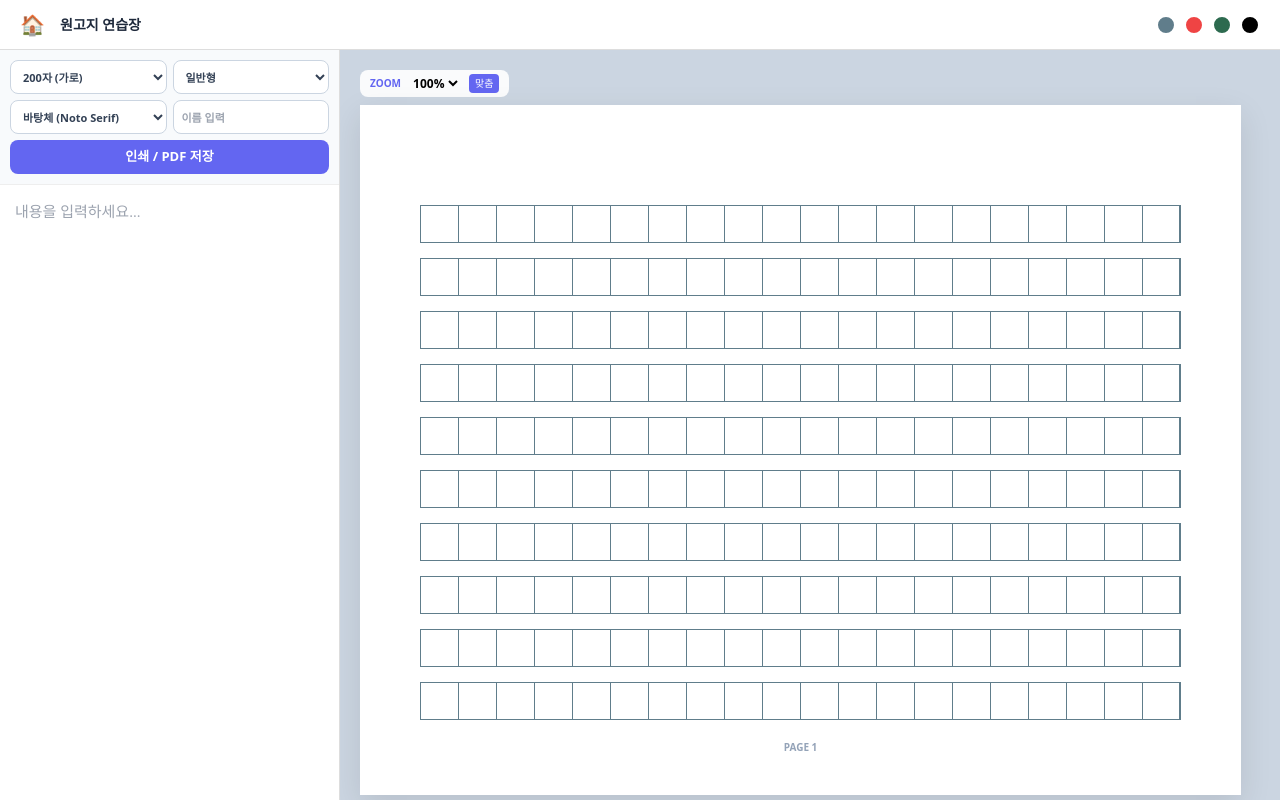
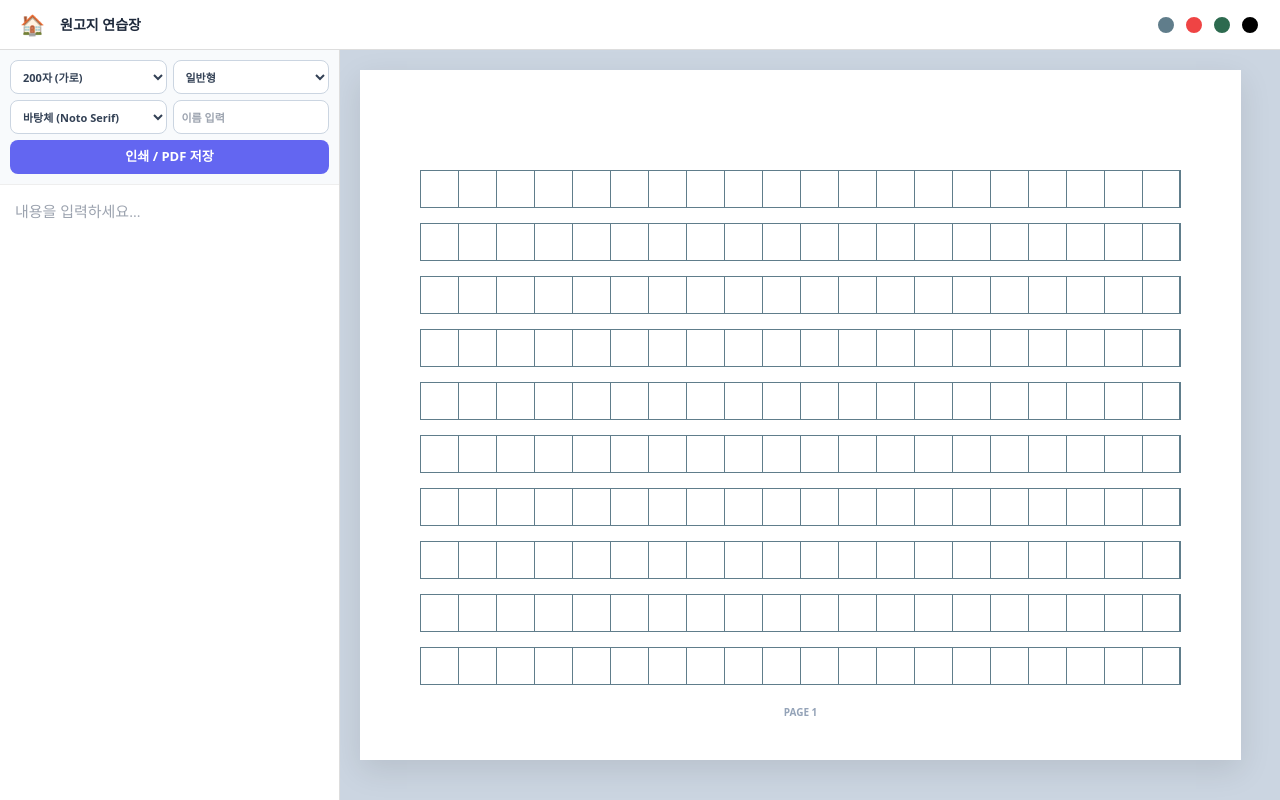
Before and after one commit to 02100korean/wongoji_s, a React (Create React App) app: page / in a window 1280 px wide. Both pictures are taken after a click on the button "시작하기". Built offline with nearby package versions, Linux system fonts and the light colour scheme; a web font is replaced by a local one.

Commit message:
Update App.js
원고지 세로 모드 수정

```diff
--- a/src/App.js
+++ b/src/App.js
@@ -29,7 +29,7 @@ const WonjiIcon = () => (
     </div>
 );
 
-// --- [2. 홈 화면: 완벽한 상태 유지 (변경 금지 구역)] ---
+// --- [2. 홈 화면: 완벽 보존] ---
 const Home = ({ onNavigate }) => {
   const cardsRef = useRef(null);
   const handleScroll = () => { cardsRef.current?.scrollIntoView({ behavior: 'smooth' }); };
@@ -59,7 +59,7 @@ const Home = ({ onNavigate }) => {
   );
 };
 
-// --- [3. 메인 앱 컴포넌트: 세로 모드 레이아웃 엔진 복구] ---
+// --- [3. 메인 앱 컴포넌트: 세로 모드 시각화 오류 수정] ---
 export default function App() {
   const [view, setView] = useState('home');
   const [content, setContent] = useState('');
@@ -158,12 +158,12 @@ export default function App() {
 
         .editor-container { display: flex; width: 100vw; height: 100vh; background-color: #e2e8f0; overflow: hidden; position: relative; }
 
-        /* [가로 모드] */
+        /* 가로 모드 레이아웃 */
         .sidebar { width: 340px; height: 100%; background: white; border-right: 1px solid #ddd; display: flex; flex-direction: column; flex-shrink: 0; z-index: 20; }
         .main-preview { flex: 1; height: 100%; overflow: auto; background-color: #cbd5e1; padding: 20px; display: flex; flex-direction: column; align-items: flex-start; justify-content: flex-start; }
 
-        /* [세로 모드 복구: 상단 60% / 하단 40%] */
-        @media (orientation: portrait), (max-aspect-ratio: 1/1) {
+        /* [세로 모드 복구 및 원고지 노출 수정 핵심] */
+        @media (orientation: portrait), (max-width: 900px) {
           .editor-container { flex-direction: column !important; }
           .sidebar {
             width: 100% !important;
@@ -171,25 +171,28 @@ export default function App() {
             flex-basis: 60vh !important;
             border-right: none;
             border-bottom: 2px solid #ddd;
+            overflow-y: auto !important;
           }
           .main-preview {
             width: 100% !important;
             height: 40vh !important;
             flex-basis: 40vh !important;
             padding: 10px;
+            background-color: #cbd5e1;
+            /* 원고지가 상단에 딱 붙어서 보이도록 설정 */
+            display: flex !important;
+            flex-direction: column !important;
             align-items: flex-start !important;
             justify-content: flex-start !important;
             overflow: auto !important;
+            flex: none !important; /* 높이 고정 유지 */
           }
-          /* 60% 상단 영역 내에서 입력창을 하단 30% 정도로 배치 */
           .sidebar-input { height: 30vh !important; flex: none !important; }
-          .sidebar-settings { height: auto; }
         }
 
         .sidebar-settings { padding: 10px; background: #f8fafc; border-bottom: 1px solid #eee; display: flex; flex-direction: column; gap: 6px; }
         .sidebar-input { flex: 1; padding: 15px; border: none; outline: none; resize: none; font-size: 15px; line-height: 1.6; width: 100%; box-sizing: border-box; }
 
-        /* [인쇄 설정 보존] */
         @media print {
           @page { size: auto; margin: 0; }
           .no-print, header, .sidebar, .scroll-indicator { display: none !important; }
@@ -229,12 +232,8 @@ export default function App() {
               <textarea value={content} onChange={e => setContent(e.target.value.slice(0, 3000))} className="sidebar-input" style={{ fontFamily }} placeholder="내용을 입력하세요..." />
             </aside>
             <main ref={mainRef} className="main-preview">
-              <div className="no-print" style={{ marginBottom: '8px', backgroundColor: 'rgba(255,255,255,0.9)', padding: '4px 10px', borderRadius: '8px', display: 'flex', alignItems: 'center', gap: '8px', alignSelf: 'flex-start' }}>
-                <span style={{ fontSize: '10px', fontWeight: '900', color: '#6366f1' }}>ZOOM</span>
-                <select value={zoom} onChange={e => setZoom(parseFloat(e.target.value))} style={{ border: 'none', backgroundColor: 'transparent', fontSize: '12px', fontWeight: '900' }}>{[0.3, 0.4, 0.5, 0.6, 0.7, 0.8, 0.9, 1.0].map(v => <option key={v} value={v}>{Math.round(v * 100)}%</option>)}</select>
-                <button onClick={fitToScreen} style={{ border: 'none', background: '#6366f1', color: 'white', fontSize: '10px', padding: '2px 6px', borderRadius: '4px' }}>맞춤</button>
-              </div>
-              <div style={{ transform: `scale(${zoom})`, transformOrigin: 'top left' }}>
+              {/* 원고지가 스케일링 되어도 상단 왼쪽을 기준으로 정렬되도록 감싸는 div 추가 */}
+              <div style={{ transform: `scale(${zoom})`, transformOrigin: 'top left', display: 'inline-block' }}>
                 <div className="manuscript-print-root">
                   {Array.from({ length: pageCount }).map((_, p) => (
                     <div key={p} className="page-unit">
```
